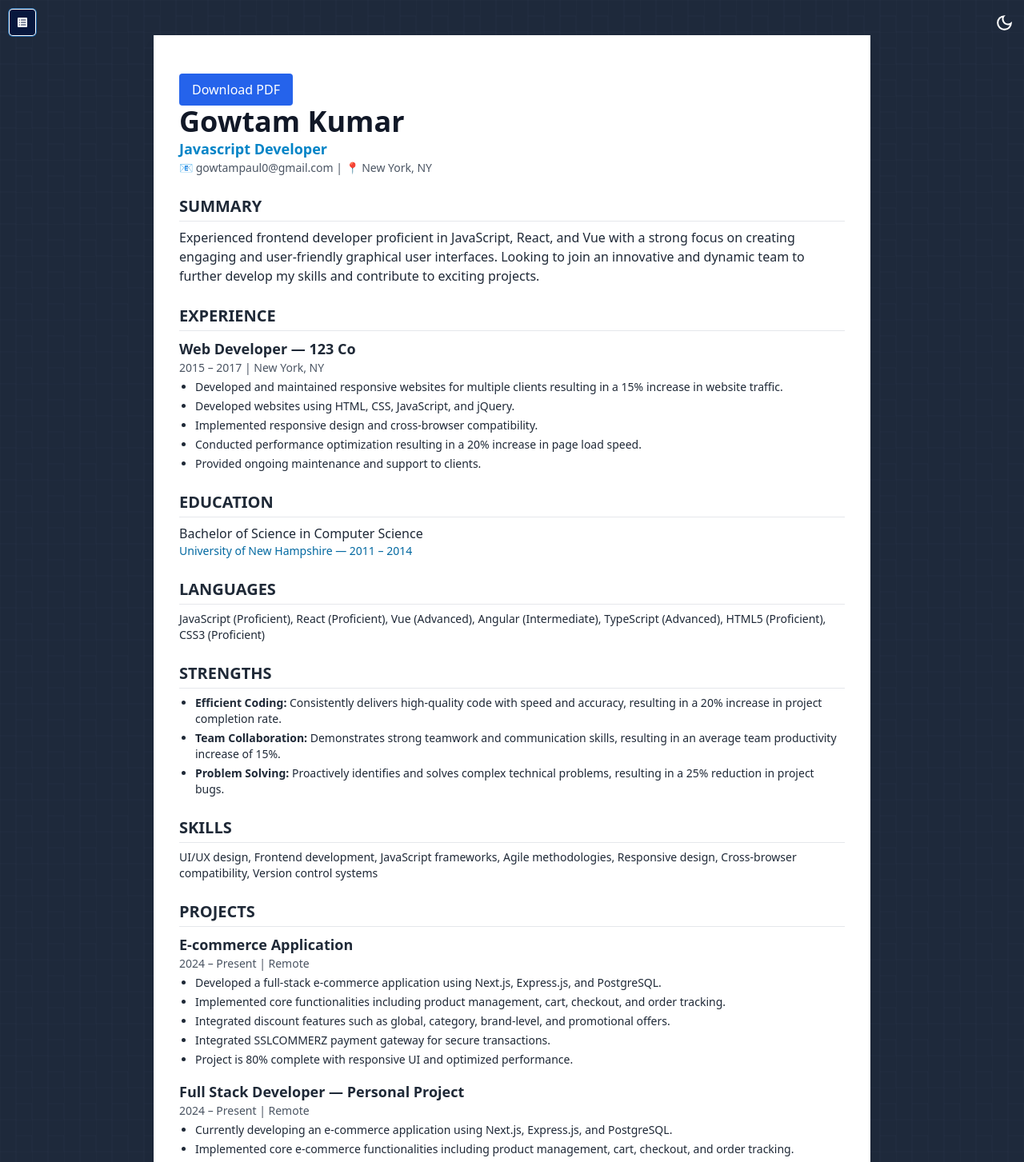
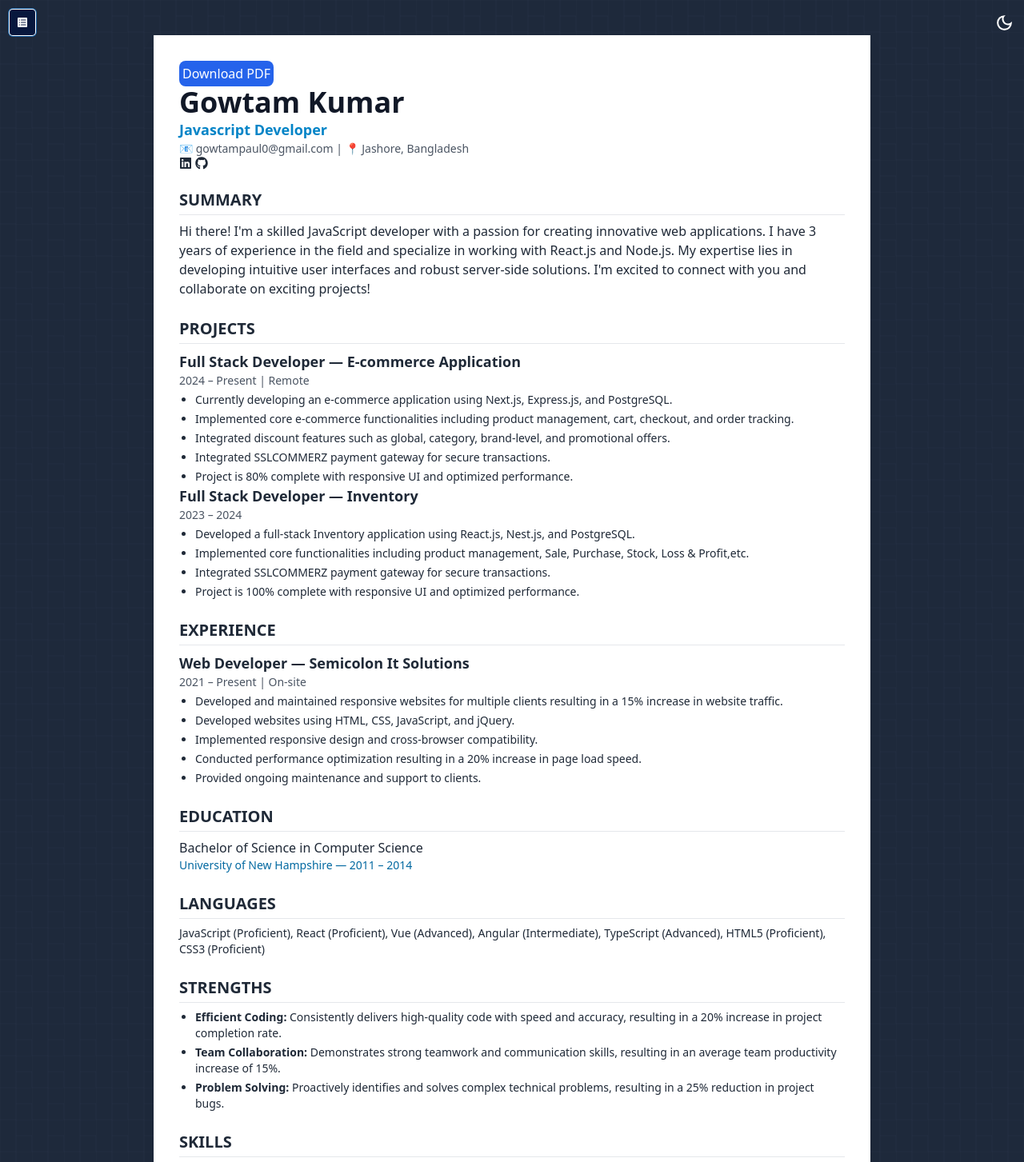
Before and after one commit to gowtamkumar/my-portfolio, a Next.js app: page /resume in a window 1280 px wide. Shown: the top 1453 px of the page at 80% size. Built offline with nearby package versions, Linux system fonts and the light colour scheme.

Commit message:
hearder, summary , project section update

```diff
--- a/app/resume/page.tsx
+++ b/app/resume/page.tsx
@@ -78,19 +78,20 @@ export default function Resume() {
     <div ref={printRef} className="max-w-4xl mx-auto bg-white p-8 shadow-lg font-sans text-gray-800">
       <button
         onClick={handleDownloadPdf}
-        className="mt-4 bg-blue-600 text-white px-4 py-2 rounded"
+        className=" bg-blue-600 text-white p-1 rounded-lg"
       >
         Download PDF
       </button>
       <Header />
       <Summary />
+      <ProjectsSection />
       <Experience />
+
       <Education />
       <Language />
       <Strengths />
       <Skill />
       {/* <div className="page-break" /> */}
-      <ProjectsSection />
       <Achievement />
       <Awards />
     </div>
--- a/components/resume/Experience.tsx
+++ b/components/resume/Experience.tsx
@@ -5,10 +5,9 @@ export default function Experience() {
     <section className="mb-6">
       <h2 className="text-xl font-semibold border-b pb-1 mb-2">EXPERIENCE</h2>
 
-
       <div className="mb-4">
-        <h3 className="font-semibold text-lg">Web Developer — 123 Co</h3>
-        <p className="text-sm text-gray-600">2015 – 2017 | New York, NY</p>
+        <h3 className="font-semibold text-lg">Web Developer — Semicolon It Solutions</h3>
+        <p className="text-sm text-gray-600">2021 – Present | On-site</p>
         <ul className="list-disc ml-5 text-sm mt-1 space-y-1">
           <li>
             Developed and maintained responsive websites for multiple clients
--- a/components/resume/Header.tsx
+++ b/components/resume/Header.tsx
@@ -1,4 +1,7 @@
+import Link from "next/link";
 import React from "react";
+import { FaGithub, FaLinkedin } from "react-icons/fa";
+
 
 export default function Header() {
   return (
@@ -6,8 +9,13 @@ export default function Header() {
       <h1 className="text-4xl font-bold text-gray-900">Gowtam Kumar</h1>
       <p className="text-lg text-sky-600 font-semibold">Javascript Developer</p>
       <p className="text-sm text-gray-600">
-        📧 gowtampaul0@gmail.com | 📍 New York, NY
+        📧 gowtampaul0@gmail.com | 📍 Jashore, Bangladesh
       </p>
+      <div className="flex gap-1">
+
+        <Link href='https://www.linkedin.com/in/gowtamkumar'><FaLinkedin /></Link>
+        <Link href='https://github.com/gowtamkumar'><FaGithub /></Link>
+      </div>
     </header>
   );
 }
--- a/components/resume/Projects.tsx
+++ b/components/resume/Projects.tsx
@@ -4,19 +4,10 @@ export default function ProjectsSection() {
     <section className="mb-6">
       <h2 className="text-xl font-semibold border-b pb-1 mb-2">PROJECTS</h2>
 
-      <div className="mb-4">
-        <h3 className="font-semibold text-lg">E-commerce Application</h3>
-        <p className="text-sm text-gray-600">2024 – Present | Remote</p>
-        <ul className="list-disc ml-5 text-sm mt-1 space-y-1">
-          <li>Developed a full-stack e-commerce application using Next.js, Express.js, and PostgreSQL.</li>
-          <li>Implemented core functionalities including product management, cart, checkout, and order tracking.</li>
-          <li>Integrated discount features such as global, category, brand-level, and promotional offers.</li>
-          <li>Integrated SSLCOMMERZ payment gateway for secure transactions.</li>
-          <li>Project is 80% complete with responsive UI and optimized performance.</li>
-        </ul>
-      </div>
+
+
       <div>
-        <h3 className="font-semibold text-lg">Full Stack Developer — Personal Project</h3>
+        <h3 className="font-semibold text-lg">Full Stack Developer — E-commerce Application</h3>
         <p className="text-sm text-gray-600">2024 – Present | Remote</p>
         <ul className="list-disc ml-5 text-sm mt-1 space-y-1">
           <li>Currently developing an e-commerce application using Next.js, Express.js, and PostgreSQL.</li>
@@ -26,6 +17,17 @@ export default function ProjectsSection() {
           <li>Project is 80% complete with responsive UI and optimized performance.</li>
         </ul>
       </div>
+
+      <div className="mb-4">
+        <h3 className="font-semibold text-lg">Full Stack Developer — Inventory</h3>
+        <p className="text-sm text-gray-600">2023 – 2024</p>
+        <ul className="list-disc ml-5 text-sm mt-1 space-y-1">
+          <li>Developed a full-stack Inventory application using React.js, Nest.js, and PostgreSQL.</li>
+          <li>Implemented core functionalities including product management, Sale, Purchase, Stock, Loss & Profit,etc.</li>
+          <li>Integrated SSLCOMMERZ payment gateway for secure transactions.</li>
+          <li>Project is 100% complete with responsive UI and optimized performance.</li>
+        </ul>
+      </div>
     </section>
   );
 }
--- a/components/resume/Summary.tsx
+++ b/components/resume/Summary.tsx
@@ -1,12 +1,17 @@
-import React from 'react'
+import React from "react";
 
 export default function Summary() {
   return (
     <section className="mb-6">
       <h2 className="text-xl font-semibold border-b pb-1 mb-2">SUMMARY</h2>
       <p>
-        Experienced frontend developer proficient in JavaScript, React, and Vue with a strong focus on creating engaging and user-friendly graphical user interfaces. Looking to join an innovative and dynamic team to further develop my skills and contribute to exciting projects.
+        Hi there! I'm a skilled JavaScript developer with a passion for creating
+        innovative web applications. I have 3 years of experience in the field
+        and specialize in working with React.js and Node.js. My expertise lies
+        in developing intuitive user interfaces and robust server-side
+        solutions. I'm excited to connect with you and collaborate on exciting
+        projects!
       </p>
     </section>
-  )
+  );
 }
```
